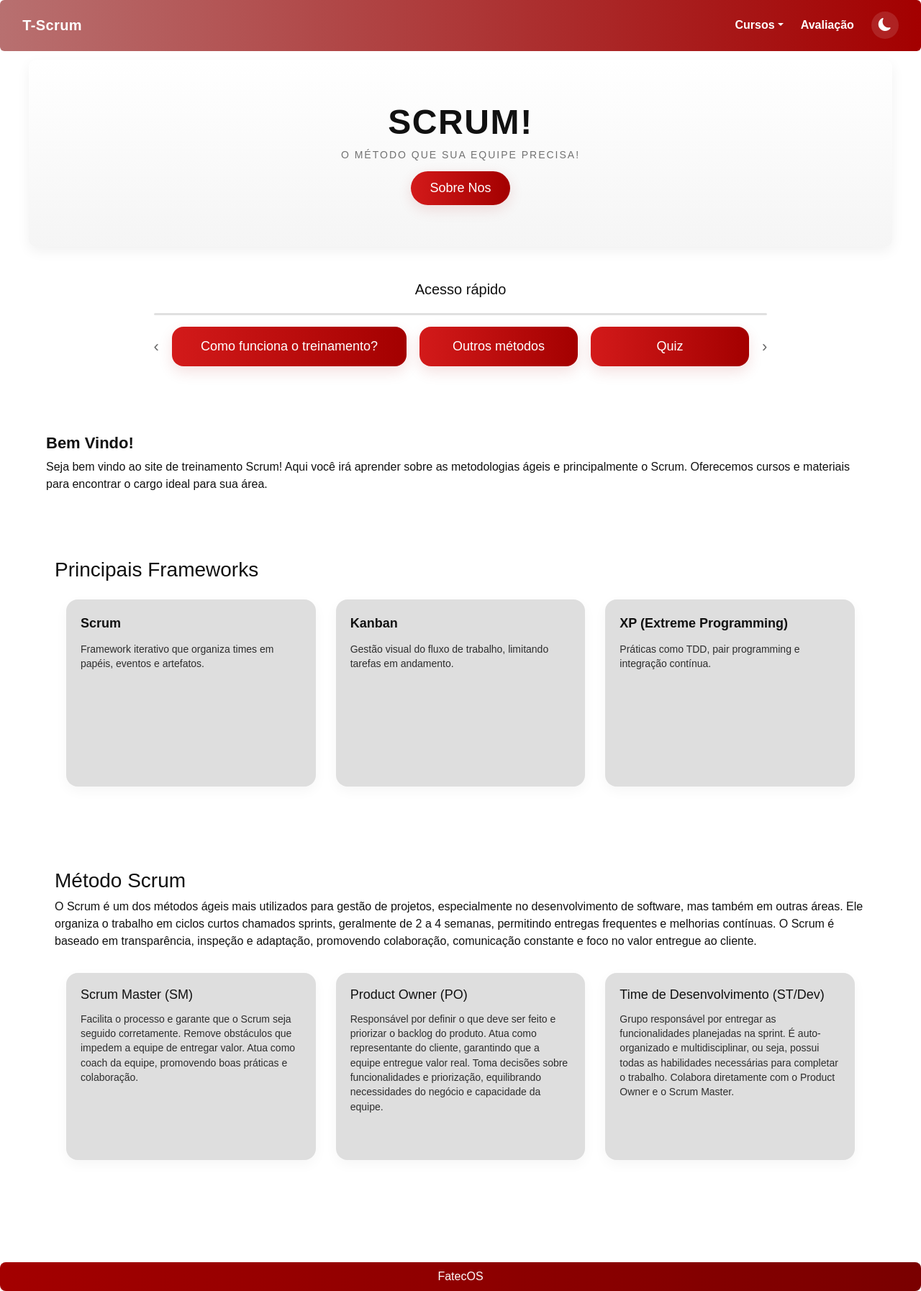
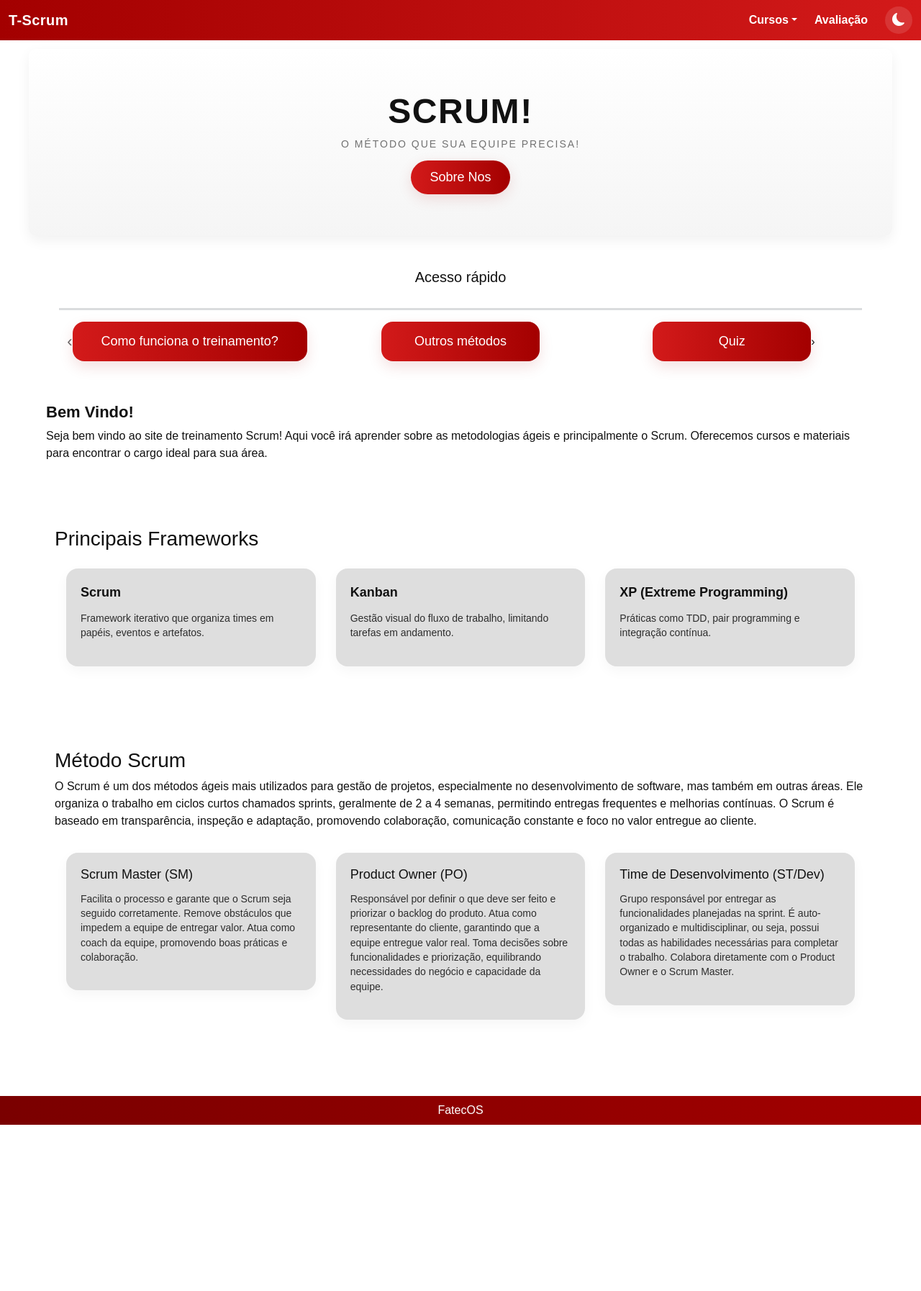
Before and after one commit to LucaSuzuki/FATEC-API-2025, a Flask app: page / in a window 1280 px wide. Shown: the whole page at 72% size. After the commit the page ends 1563 px from the top, so only its background shows below. Run offline with Flask 3, Linux system fonts and the light colour scheme.

Commit message:
<fix> : Correção de bug de responsividade e componetização do acesso rapido

```diff
--- a/src/static/css/base.css
+++ b/src/static/css/base.css
@@ -48,11 +48,9 @@ body {
 
 /* HEADER */
 .navbar-red {
-    background-image: linear-gradient(to right, rgb(184, 112, 112), #a30000);
+    background-image: linear-gradient(to right, #a30000, #d31a1a);
     color: white;
-    padding: 1.2% 1.5%;
     transition: background 0.35s ease, color 0.35s ease;
-    border-radius: 6px;
 }
 
 /* NAV brand */
@@ -121,12 +119,6 @@ body {
 .btn-saiba:hover {
     transform: translateY(-3px);
     box-shadow: 0 10px 28px rgba(163, 0, 0, 0.16);
-}
-
-.access-wrapper {
-    margin: 18px auto;
-    max-width: var(--container-max);
-    padding: 8px 16px 26px 16px;
 }
 
 .access-title {
@@ -240,7 +232,6 @@ main.container {
     max-width: 360px;
     min-width: 220px;
     box-sizing: border-box;
-    height: 260px;
 }
 
 .feature-card:hover,
@@ -273,15 +264,13 @@ main.container {
 
 /* rodapé do site */
 .footer {
-    background: linear-gradient(90deg, #a30000, #7a0000);
+    background: linear-gradient(90deg, #7a0000,#a30000);
     color: white;
     text-align: center;
     padding: 24px 12px;
-    margin-top: 36px;
-    border-radius: 8px;
 }
 
-/* RESPONSIVO */
+/* RESPONSIVO
 @media (max-width: 992px) {
     .banner-h1 {
         font-size: 40px;
@@ -347,6 +336,11 @@ body.dark {
 }
 
 body.dark .navbar-red {
+    background-image: linear-gradient(to right, #3b1b1b, #240707);
+    color: #e6eef8;
+}
+
+body.dark .footer-red {
     background-image: linear-gradient(to right, #3b1b1b, #240707);
     color: #e6eef8;
 }
--- /dev/null
+++ b/src/templates/components/acesso.html
@@ -0,0 +1,21 @@
+<!--ACESSO RÁPIDO -->
+<section class="container pt-4">
+    <div class="text-center">
+        <div class="access-title">Acesso rápido</div>
+        <hr class="border-secondary border-3">
+    </div>
+
+    <div class="row justify-content-center">
+        <div class="col-12 col-md-4 d-flex justify-content-center align-items-center pb-2">
+            <div class="access-arrow" aria-hidden="true">&lsaquo;</div>
+            <a href="{{url_for('main.processos')}}" class="quick-btn">Como funciona o treinamento?</a>
+        </div>
+        <div class="col-12 col-md-4 d-flex justify-content-center pb-2">
+            <a href="{{url_for('main.metodos')}}" class="quick-btn">Outros métodos</a>
+        </div>
+        <div class="col-12 col-md-4 d-flex align-items-center justify-content-center pb-2">
+            <a href="{{url_for('quiz.quiz')}}" class="quick-btn">Quiz</a>
+            <div class="ccess-arrow" aria-hidden="true">&rsaquo;</div>
+        </div>
+    </div>
+</section>
--- a/src/templates/components/footer.html
+++ b/src/templates/components/footer.html
@@ -1,4 +1,4 @@
 <!--FOOTER-->
-<footer class="footer text-center py-2 p-2" role="contentinfo">
+<footer class="footer footer-red text-center py-2 p-2" role="contentinfo">
     <p class="mb-0">FatecOS <span class="footer-note" aria-hidden="true"></span></p>
 </footer>
--- a/src/templates/index.html
+++ b/src/templates/index.html
@@ -12,23 +12,7 @@
     </figure>
 </section>
 
-<!--ACESSO RÁPIDO -->
-<section class="access-wrapper">
-    <div class="text-center">
-        <div class="access-title">Acesso rápido</div>
-        <div class="access-divider"></div>
-    </div>
-
-    <div class="access-row">
-        <div class="access-arrow" aria-hidden="true">&lsaquo;</div>
-
-        <a href="{{url_for('main.processos')}}" class="quick-btn">Como funciona o treinamento?</a>
-        <a href="{{url_for('main.metodos')}}" class="quick-btn">Outros métodos</a>
-        <a href="{{url_for('quiz.quiz')}}" class="quick-btn">Quiz</a>
-
-        <div class="access-arrow" aria-hidden="true">&rsaquo;</div>
-    </div>
-</section>
+{% include 'components/acesso.html' %}
 
 <!--CONTEÚDO-->
 <main class="container d-flex flex-column mb-5 mt-4">
```
Also changed, not shown: src/templates/pages/metodos.html (+1 -13 lines), src/templates/pages/processos.html (+1 -13 lines), src/templates/pages/sobrenos.html (+1 -13 lines).
